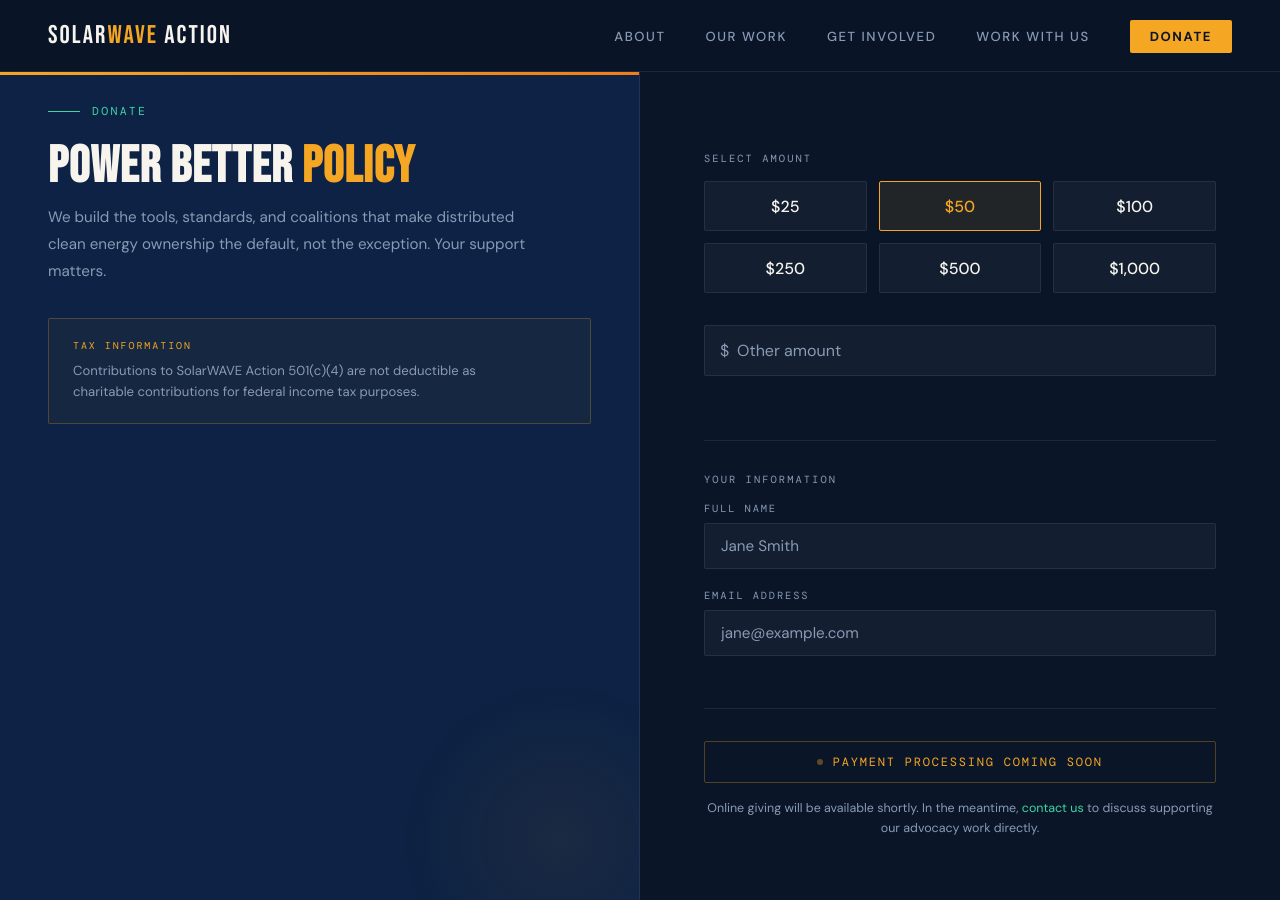
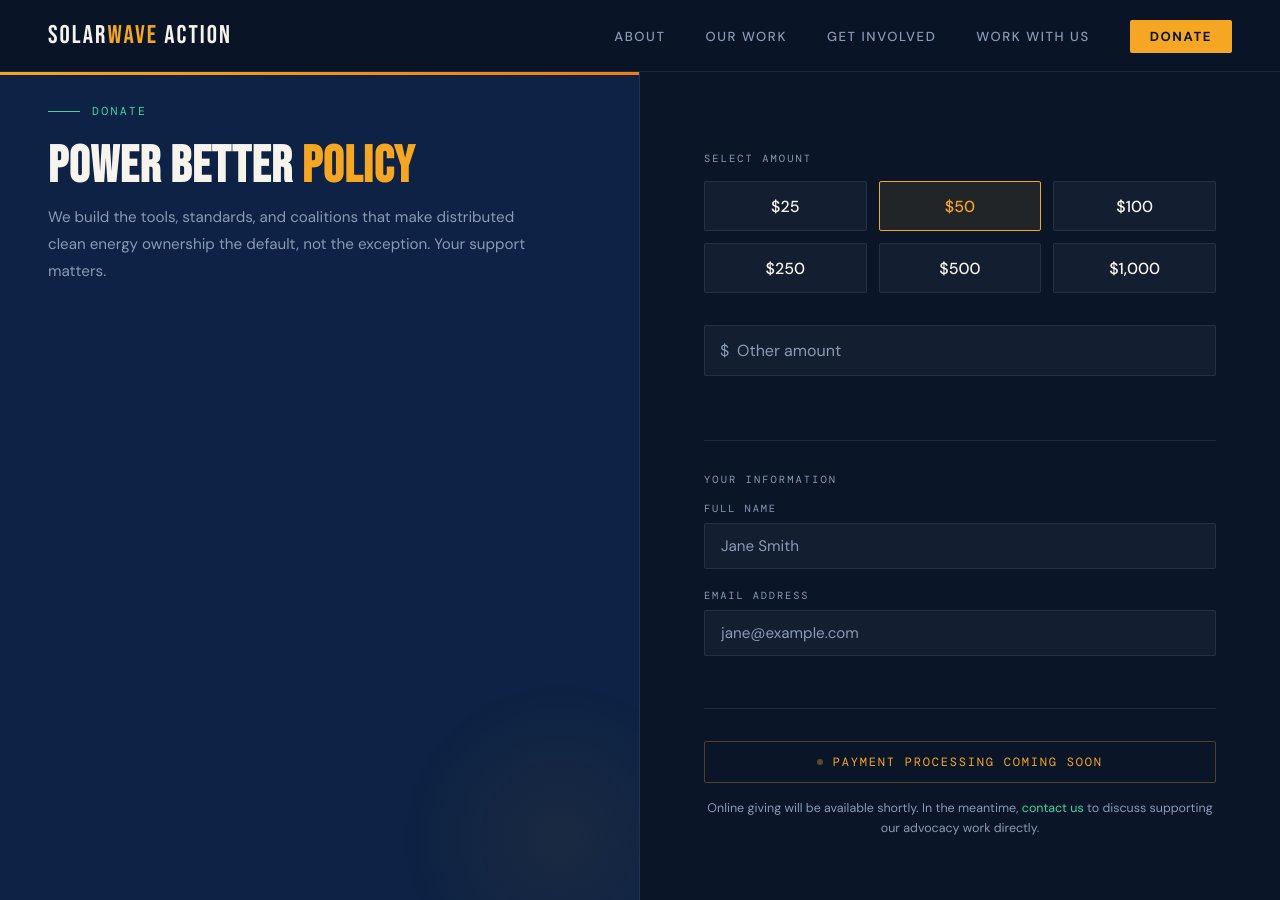
Before and after one commit to SolarWAVE-Action/solarwave-website, a Jekyll site: the page built from donate/donate.html, in a window 1280 px wide and 900 px high. Built offline with Jekyll 4.4.1, drawn with Linux system fonts in a browser that asks for light colours.

Commit message:
removed tax information

```diff
--- a/donate/donate.html
+++ b/donate/donate.html
@@ -15,7 +15,7 @@
     .left-panel {
       background: var(--sky-mid);
       border-right: 1px solid var(--border);
-      padding: 2rem 3rem;
+      padding: 2rem 3rem 1rem;
       display: flex; flex-direction: column; justify-content: flex-start;
       position: relative; overflow: hidden;
     }
@@ -227,10 +227,10 @@
         <h1>Power Better <span>Policy</span></h1>
   <!--      <div class="entity-name">SolarWAVE Action</div>-->
         <p>We build the tools, standards, and coalitions that make distributed clean energy ownership the default, not the exception. Your support matters.</p>
-        <div class="tax-note">
-          <div class="tax-note-label">Tax Information</div>
-          <p>Contributions to SolarWAVE Action 501(c)(4) are not deductible as charitable contributions for federal income tax purposes.</p>
-        </div>
+<!--        <div class="tax-note">-->
+<!--          <div class="tax-note-label">Tax Information</div>-->
+<!--          <p>Contributions to SolarWAVE Action 501(c)(4) are not deductible as charitable contributions for federal income tax purposes.</p>-->
+<!--        </div>-->
       </div>
     </div>
 
```
